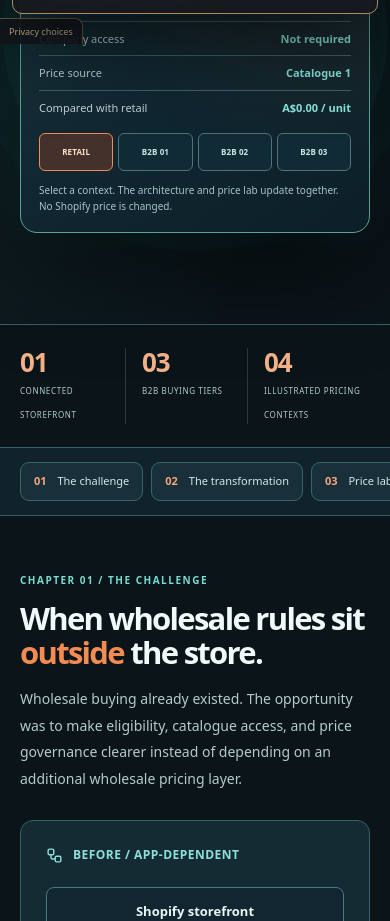
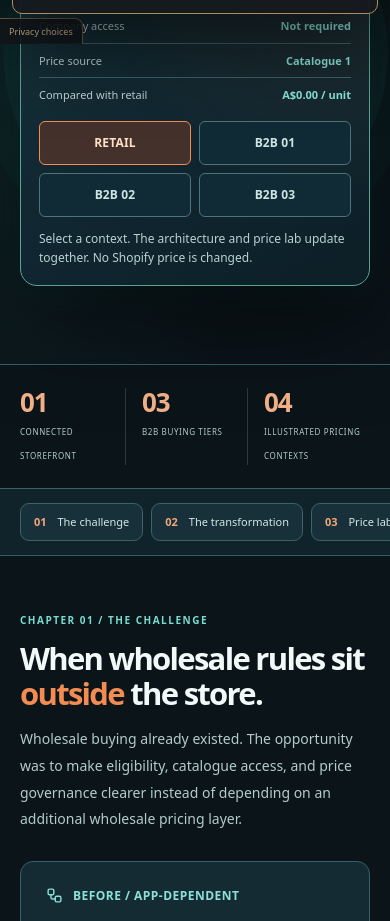
Before and after one commit to bonvallite/developer-portfolio, a Next.js app: page /b2b-modernisation in a window 390 px wide. Shown: the part 800-1721 px from the top of the page. Built offline with nearby package versions, Linux system fonts and the light colour scheme.

Commit message:
fix(b2b): restore readable phone context controls and browser guard
Use 12px/44px targets, two-column mobile pricing contexts,
and document source and responsive QA boundaries.

```diff
--- a/app/b2b-modernisation/b2b-showcase.css
+++ b/app/b2b-modernisation/b2b-showcase.css
@@ -81,9 +81,11 @@
   display:grid;grid-template-columns:repeat(4,minmax(0,1fr));
   gap:5px;margin-top:18px;padding:0;border:0;
 }
+/* These are actual context controls, not decorative micro-labels. Preserve
+ * a readable 12px label and at least a 44px touch target at every viewport. */
 .cb2b .cb2b-hero-switch button{
-  min-width:0;min-height:38px;padding:8px 4px;
-  color:#cce5e4;font-size:9px;letter-spacing:.15px;font-weight:800;
+  min-width:0;min-height:44px;padding:10px 6px;
+  color:#cce5e4;font-size:12px;letter-spacing:.15px;font-weight:800;
   border:1px solid #4c7479;border-radius:6px;
   background:#102b36;cursor:pointer;
 }
@@ -91,7 +93,7 @@
 .cb2b .cb2b-hero-switch button[aria-pressed=true]{
   border-color:#f28c52;background:#44312b;color:#ffdfc7;
 }
-.cb2b .cb2b-hero-caption{color:#a5c5c6;font-size:10px;line-height:1.55;margin:12px 0 0}
+.cb2b .cb2b-hero-caption{color:#b8d3d3;font-size:12px;line-height:1.6;margin:12px 0 0}
 .cb2b .cb2b-metrics{border-bottom-color:#385e66;gap:16px}
 .cb2b .cb2b-metrics strong{color:#f3b288}
 .cb2b .cb2b-metrics span{color:#b0cbcb}
@@ -311,7 +313,9 @@
  .cb2b .cb2b-float-card{padding:18px}
  .cb2b .cb2b-float-card>strong{font-size:27px}
  .cb2b .cb2b-float-card>strong em{font-size:37px}
- .cb2b .cb2b-hero-switch button{font-size:8px}
+ /* Two columns retain legible labels and 44px targets on narrow phones.
+  * The four desktop contexts remain in a single row above this breakpoint. */
+ .cb2b .cb2b-float-card>div.cb2b-hero-switch{grid-template-columns:repeat(2,minmax(0,1fr));gap:8px}
  .cb2b .cb2b-system-chrome{padding:13px;gap:5px}
  .cb2b .cb2b-system-chrome strong{font-size:9px;letter-spacing:.5px}
  .cb2b .cb2b-system-chrome>span:last-child{display:none}
```
Also changed, not shown: tests/b2b-entitlement-story-browser-qa.mjs (+29 -0 lines), 2 other files (tests, documents, lock files or other folders).
